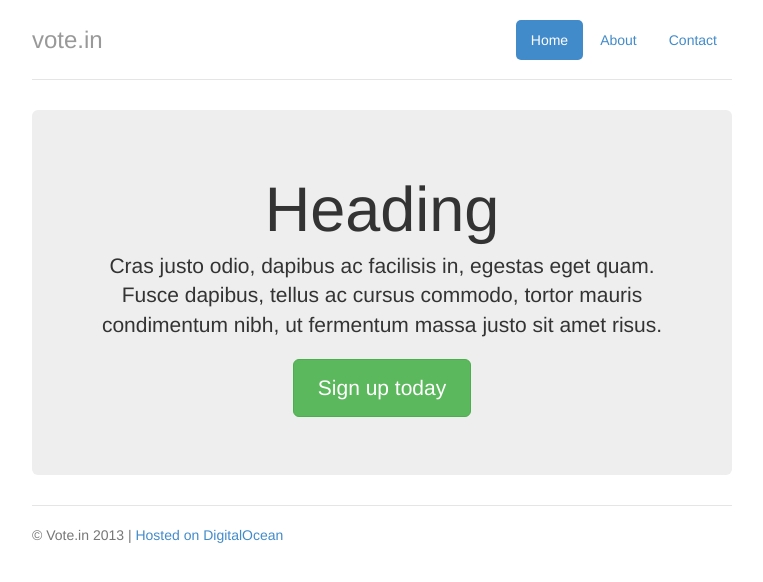
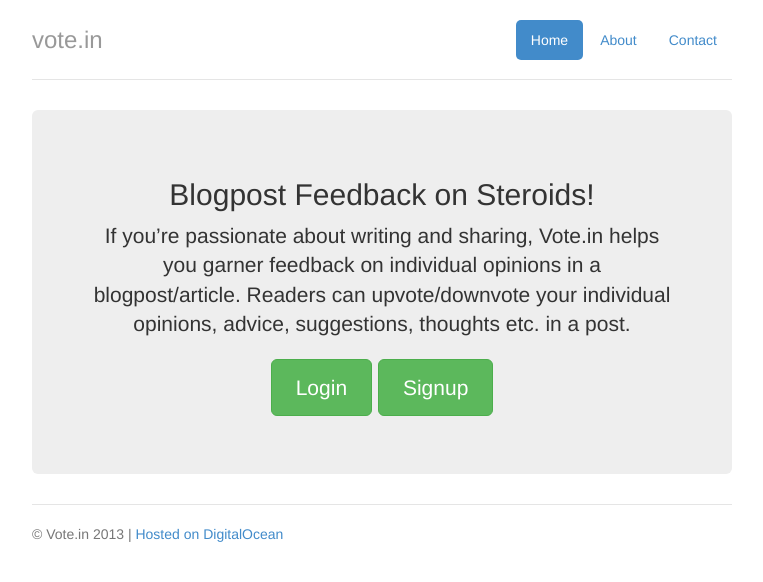
Before and after one commit to sarupbanskota/carpet, a Django app: template carpet/votein_server/templates/votein_server/index.html in a window 1280 px wide. Shown: the top 582 px of the page, without its empty margins (258-1021 px from the left). Run offline with Django 3.2, Linux system fonts and the light colour scheme; the template is opened without the code that fills it, so the values that code supplies are empty.

Commit message:
added marketing content

```diff
--- a/carpet/votein_server/templates/votein_server/index.html
+++ b/carpet/votein_server/templates/votein_server/index.html
@@ -5,10 +5,11 @@
 
 {% block content %}
 <div class="jumbotron">
-    <h1>Heading</h1>
-        <p class="lead">Cras justo odio, dapibus ac facilisis in,
-egestas eget quam. Fusce dapibus, tellus ac cursus commodo, tortor
-mauris condimentum nibh, ut fermentum massa justo sit amet risus.</p>
-        <p><a class="btn btn-lg btn-success" href="{% url 'signup' %}">Sign up today</a></p>
+    <h2>Blogpost Feedback on Steroids!</h2>
+        <p class="lead">If you’re passionate about writing and sharing, Vote.in helps you garner feedback on individual opinions in a blogpost/article. Readers can upvote/downvote your individual opinions, advice, suggestions, thoughts etc. in a post.</p>
+        <p>
+            <a class="btn btn-lg btn-success" href="{% url 'login' %}">Login</a>
+            <a class="btn btn-lg btn-success" href="{% url 'signup' %}">Signup</a>
+        </p>
       </div>
 {% endblock %}
```
